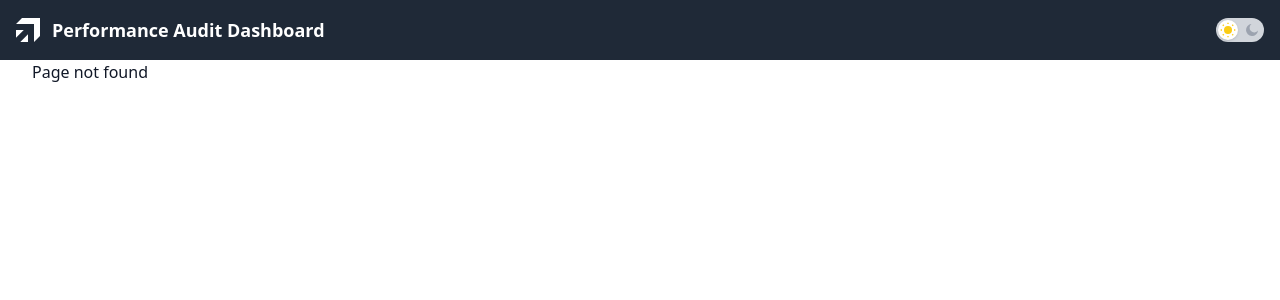
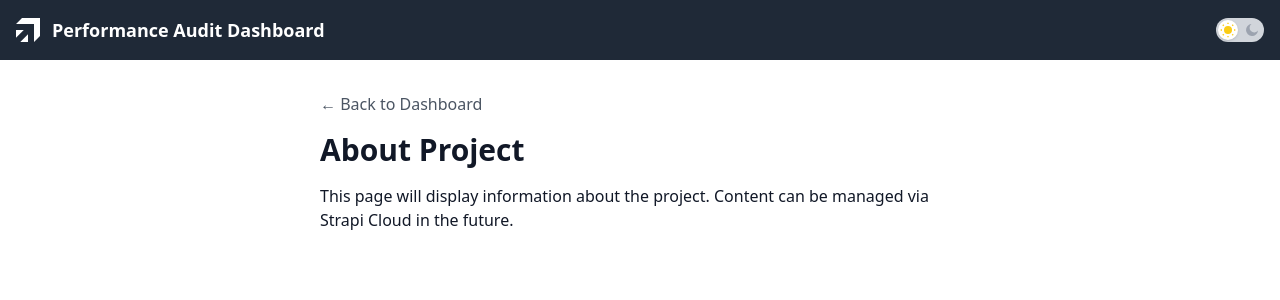
Before and after one commit to marazmlab/performance-dashboard-app, a React (Vite) app: page /About in a window 1280 px wide. Before the commit this address had no page. Shown: the top 300 px of the page. Built offline with nearby package versions, Linux system fonts and the light colour scheme.

Commit message:
feat:(AboutProject) Added links and navigations

```diff
--- a/src/App.jsx
+++ b/src/App.jsx
@@ -4,6 +4,7 @@ import { Suspense, lazy } from "react";
 import Navbar from "./components/Navbar";
 
 const Dashboard = lazy(() => import("./pages/Dashboard"));
+const AboutProject = lazy(() => import("./pages/AboutProject"));
 const NotFound = lazy(() => import("./pages/NotFound"));
 
 function App() {
@@ -15,6 +16,7 @@ function App() {
           <Suspense fallback={<div>Loading...</div>}>
             <Routes>
               <Route path="/" element={<Dashboard />} />
+              <Route path="/About" element={<AboutProject />} />
               <Route path="*" element={<NotFound />} />
             </Routes>
           </Suspense>
--- a/src/components/SectionNavbar.jsx
+++ b/src/components/SectionNavbar.jsx
@@ -1,19 +1,20 @@
 import React, { useState } from "react";
 import { useScrollSpy } from "../hooks/useScrollSpy";
+import { Link } from "react-router-dom";
 
 const SectionNavbar = () => {
   const sectionIds = ["audit-form", "audit-details"];
   const active = useScrollSpy(sectionIds, 80);
 
   const links = [
-        { id: "audit-form", label: "Dashboard"},
-        { id: "audit-details", label: "Audit Details"},
+    { id: "audit-form", label: "Dashboard" },
+    { id: "audit-details", label: "Audit Details" },
   ];
 
   const handleClick = (id) => {
     if (id === "audit-form") {
-            window.scrollTo({ top: 0, behavior: 'smooth'})
-        } else{
+      window.scrollTo({ top: 0, behavior: 'smooth' })
+    } else {
       const el = document.getElementById(id);
       if (el) {
         el.scrollIntoView({ behavior: 'smooth', block: 'start' });
@@ -23,6 +24,7 @@ const SectionNavbar = () => {
 
   return (
     <nav className="flex gap-4 py-2 mb-6 bg-white dark:bg-gray-900 sticky top-0 z-10">
+      <div className="flex gap-4">
         {links.map(link => (
           <button
             key={link.id}
@@ -36,6 +38,13 @@ const SectionNavbar = () => {
             {link.label}
           </button>
         ))}
+      </div>
+      <Link
+        to="/about"
+        className="ml-auto px-3 py-2 rounded font-medium text-gray-600 hover:underline transition"
+      >
+        About Project
+      </Link>
     </nav>
   );
 };
--- a/src/pages/AboutProject.jsx
+++ b/src/pages/AboutProject.jsx
@@ -1,10 +1,15 @@
+import { Link } from "react-router-dom";
+
 const AboutProject = () => (
-  <section id="about" className="scroll-mt-16 py-8">
-    <h2 className="text-2xl font-bold mb-2">About Project</h2>
+  <main className="max-w-2xl mx-auto py-8 px-4">
+    <Link to="/" className="text-gray-600 hover:underline mb-4 block">
+      ← Back to Dashboard
+    </Link>
+    <h1 className="text-3xl font-bold mb-4">About Project</h1>
     <p>
-      This section will display information about the project. Content will be managed via Strapi Cloud.
+      This page will display information about the project. Content can be managed via Strapi Cloud in the future.
     </p>
-  </section>
+  </main>
 );
 
 export default AboutProject;
```
Lines whose indentation alone changed are shown as unchanged.
